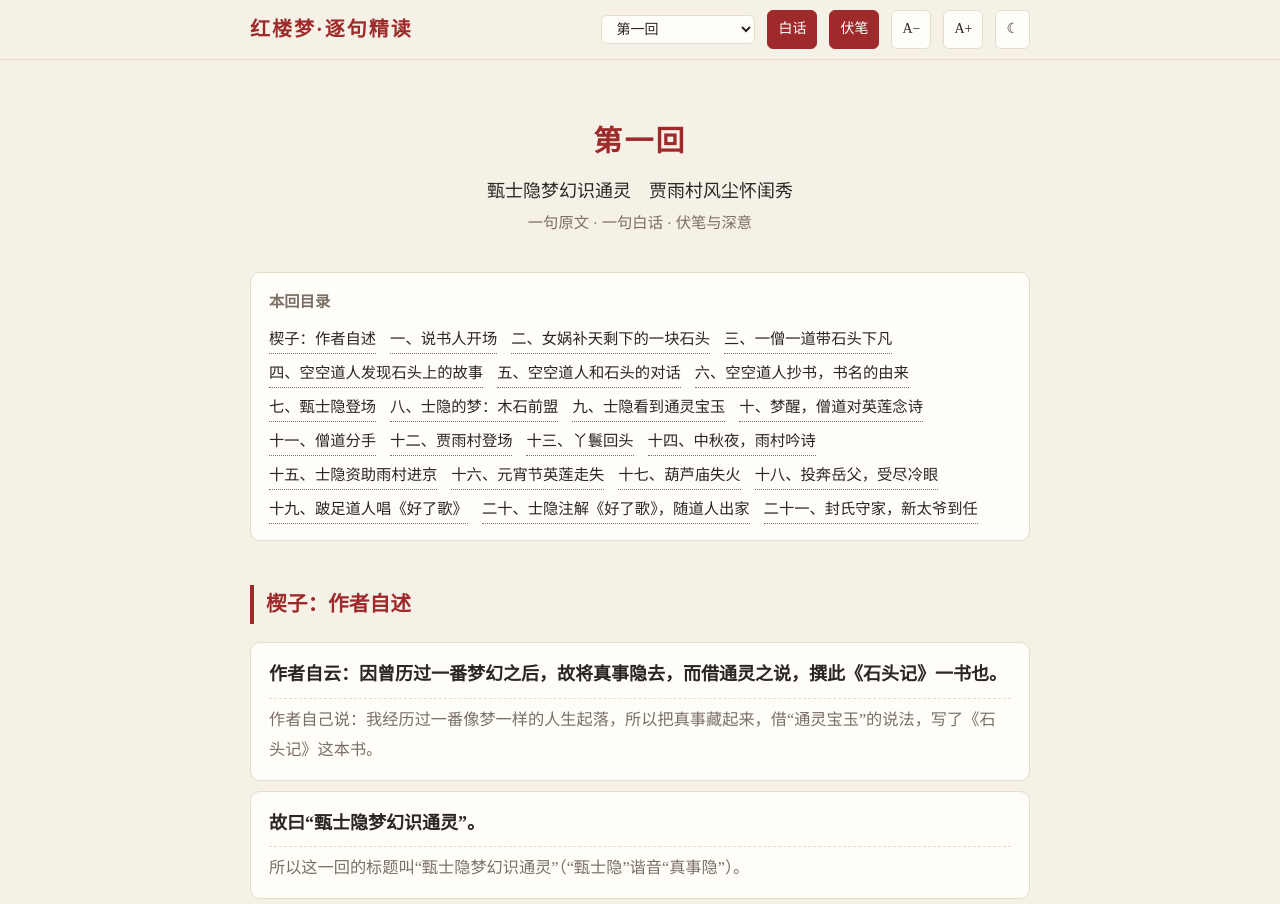
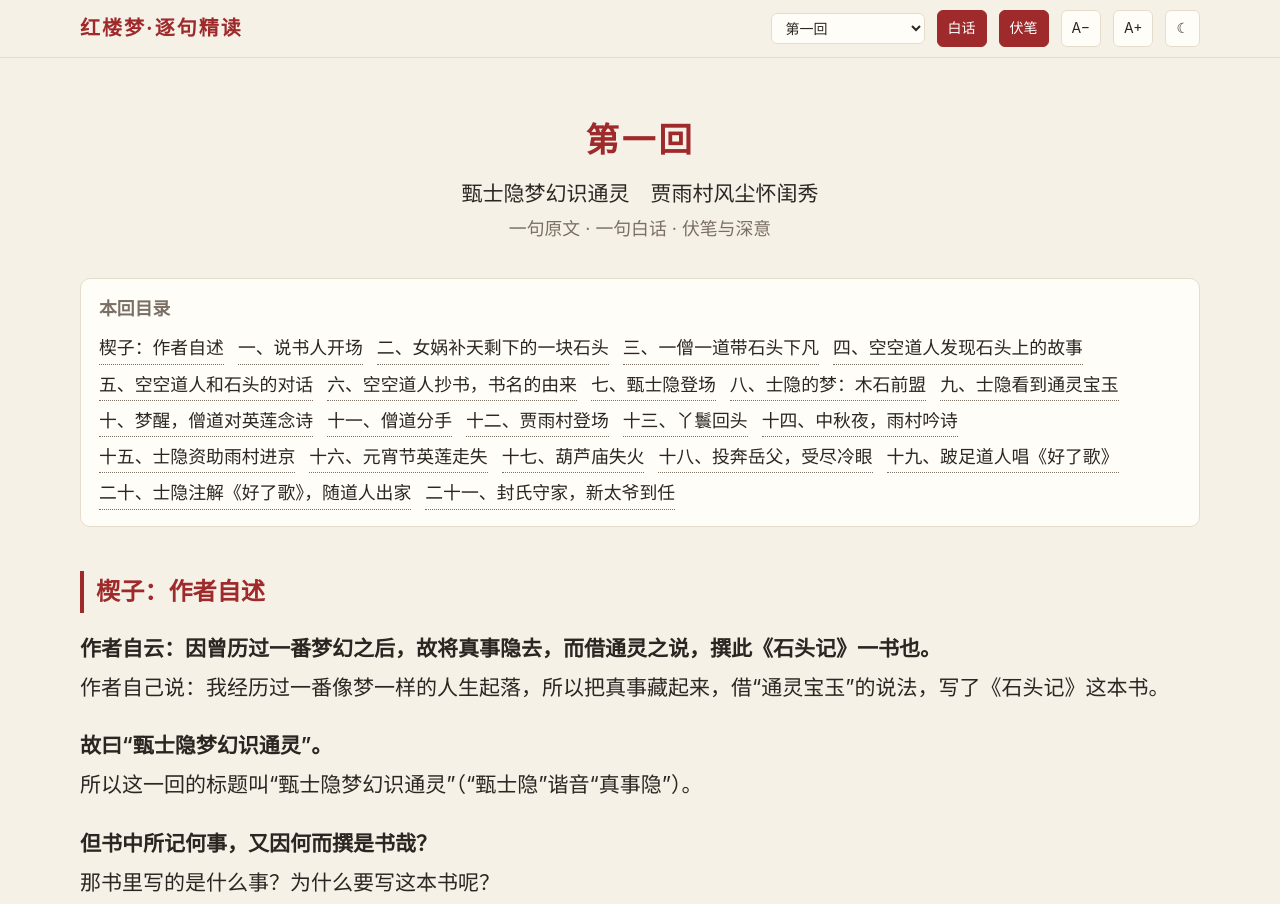
Before and after one commit to lidieburich-sys/Dream-of-the-Red-Chamber-Explained, a plain HTML site: page index.html in a window 1280 px wide. Shown: the top 904 px of the page. Drawn offline with Linux system fonts and the light colour scheme.

Commit message:
版面加宽，适配 iPad；改为原文加粗、白话紧随的简洁样式
Co-Authored-By: Claude Opus 5.5 <noreply@anthropic.com>
Claude-Session: https://claude.ai/code/session_013QBhViMLWxpFXpfUcj8s46

```diff
--- a/index.html
+++ b/index.html
@@ -18,15 +18,15 @@
   }
   *{box-sizing:border-box}
   html{scroll-behavior:smooth}
-  body{margin:0;background:var(--bg);color:var(--ink);font-family:"Noto Serif SC","Songti SC","SimSun",serif;font-size:var(--fs);line-height:1.9;transition:background .2s,color .2s}
+  body{margin:0;background:var(--bg);color:var(--ink);font-family:-apple-system,"PingFang SC","Hiragino Sans GB","Microsoft YaHei","Noto Sans SC",sans-serif;font-size:var(--fs);line-height:1.75;transition:background .2s,color .2s}
   header.top{position:sticky;top:0;z-index:10;background:color-mix(in srgb,var(--bg) 92%,transparent);backdrop-filter:blur(6px);border-bottom:1px solid var(--line)}
-  .bar{max-width:820px;margin:0 auto;padding:10px 20px;display:flex;align-items:center;gap:12px;flex-wrap:wrap}
-  .brand{font-weight:700;color:var(--red);letter-spacing:.1em;font-size:20px;margin-right:auto}
+  .bar{max-width:1200px;margin:0 auto;padding:10px 40px;display:flex;align-items:center;gap:12px;flex-wrap:wrap}
+  .brand{font-family:"Noto Serif SC","Songti SC",serif;font-weight:700;color:var(--red);letter-spacing:.1em;font-size:20px;margin-right:auto}
   select,button{font:inherit;font-size:14px;color:var(--ink);background:var(--paper);border:1px solid var(--line);border-radius:6px;padding:5px 10px;cursor:pointer}
   button.on{background:var(--red);color:#fff;border-color:var(--red)}
-  main{max-width:820px;margin:0 auto;padding:24px 20px 80px}
+  main{max-width:1200px;margin:0 auto;padding:24px 40px 80px}
   .hero{text-align:center;padding:30px 0 10px}
-  .hero h1{font-size:1.6em;margin:0 0 6px;color:var(--red);letter-spacing:.08em}
+  .hero h1{font-family:"Noto Serif SC","Songti SC",serif;font-size:1.6em;margin:0 0 6px;color:var(--red);letter-spacing:.08em}
   .hero .sub{color:var(--muted);font-size:.85em}
   nav.toc{background:var(--paper);border:1px solid var(--line);border-radius:10px;padding:14px 18px;margin:24px 0;font-size:.85em}
   nav.toc b{display:block;margin-bottom:6px;color:var(--muted);font-weight:600}
@@ -34,14 +34,14 @@
   nav.toc a:hover{color:var(--red)}
   section.sec{margin:44px 0}
   section.sec h2{font-size:1.15em;color:var(--red);border-left:4px solid var(--red);padding-left:12px;margin:0 0 18px;scroll-margin-top:70px}
-  .pair{background:var(--paper);border:1px solid var(--line);border-radius:10px;padding:14px 18px;margin:10px 0}
+  .pair{margin:0 0 22px}
   .yw{font-weight:600}
-  .yw.poem{text-align:center;letter-spacing:.06em}
-  .bh{color:var(--muted);font-size:.9em;margin-top:6px;padding-top:6px;border-top:1px dashed var(--line)}
+  .yw.poem{letter-spacing:.02em}
+  .bh{margin-top:2px}
   body.hide-bh .bh{display:none}
   body.hide-bh .pair{cursor:pointer}
   body.hide-bh .pair.peek .bh{display:block}
-  .note{background:var(--note);border-left:3px solid var(--note-line);border-radius:6px;padding:12px 16px;margin:18px 0 0;font-size:.9em}
+  .note{background:var(--note);border-left:3px solid var(--note-line);border-radius:6px;padding:12px 18px;margin:8px 0 0;font-size:.92em}
   .note h3{margin:0 0 6px;font-size:.95em;color:var(--red)}
   .note ul{margin:0;padding-left:1.2em}
   body.hide-note .note{display:none}
@@ -50,7 +50,8 @@
   .soon{color:var(--muted);text-align:center;padding:60px 0}
   footer{text-align:center;color:var(--muted);font-size:.75em;padding:20px}
   #totop{position:fixed;right:18px;bottom:18px;border-radius:50%;width:42px;height:42px;padding:0;font-size:18px;display:none}
-  @media (max-width:560px){ :root{--fs:17px} .pair{padding:12px 14px} .brand{font-size:18px} }
+  @media (min-width:1000px){ :root{--fs:21px} }
+  @media (max-width:560px){ :root{--fs:17px} .bar,main{padding-left:18px;padding-right:18px} .brand{font-size:18px} }
 </style>
 </head>
 <body>
@@ -3166,7 +3167,7 @@ function toggle(btn,cls,key){
 toggle(document.getElementById("bBh"),"hide-bh","hlm-bh");
 toggle(document.getElementById("bNote"),"hide-note","hlm-note");
 
-let fs=store.get("hlm-fs",18);
+let fs=store.get("hlm-fs",parseFloat(getComputedStyle(document.documentElement).getPropertyValue("--fs"))||18);
 const setFs=v=>{ fs=Math.max(14,Math.min(26,v)); document.documentElement.style.setProperty("--fs",fs+"px"); store.set("hlm-fs",fs); };
 if(store.get("hlm-fs",null)!==null) setFs(fs);
 document.getElementById("bMinus").onclick=()=>setFs(fs-1);
```
